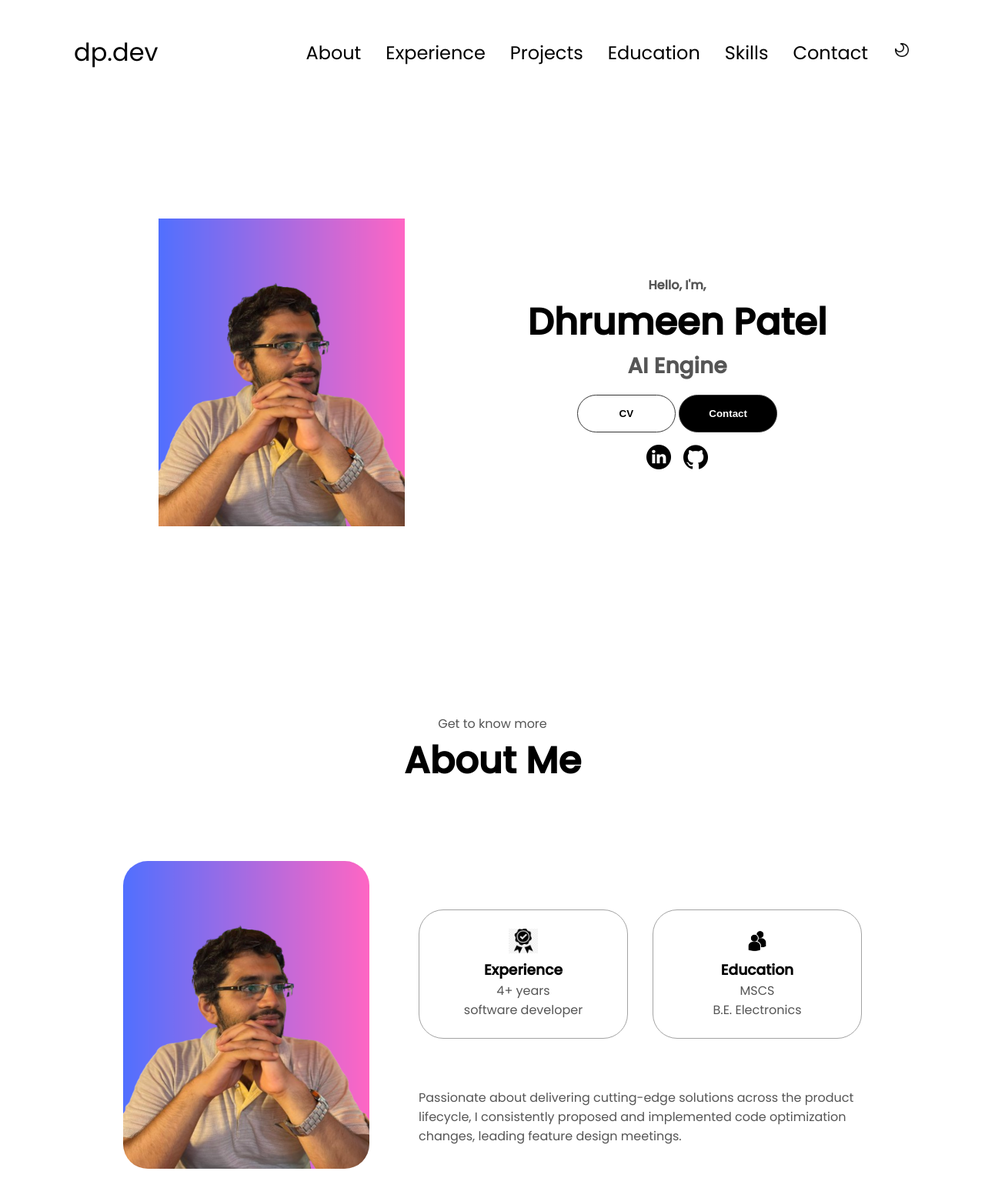
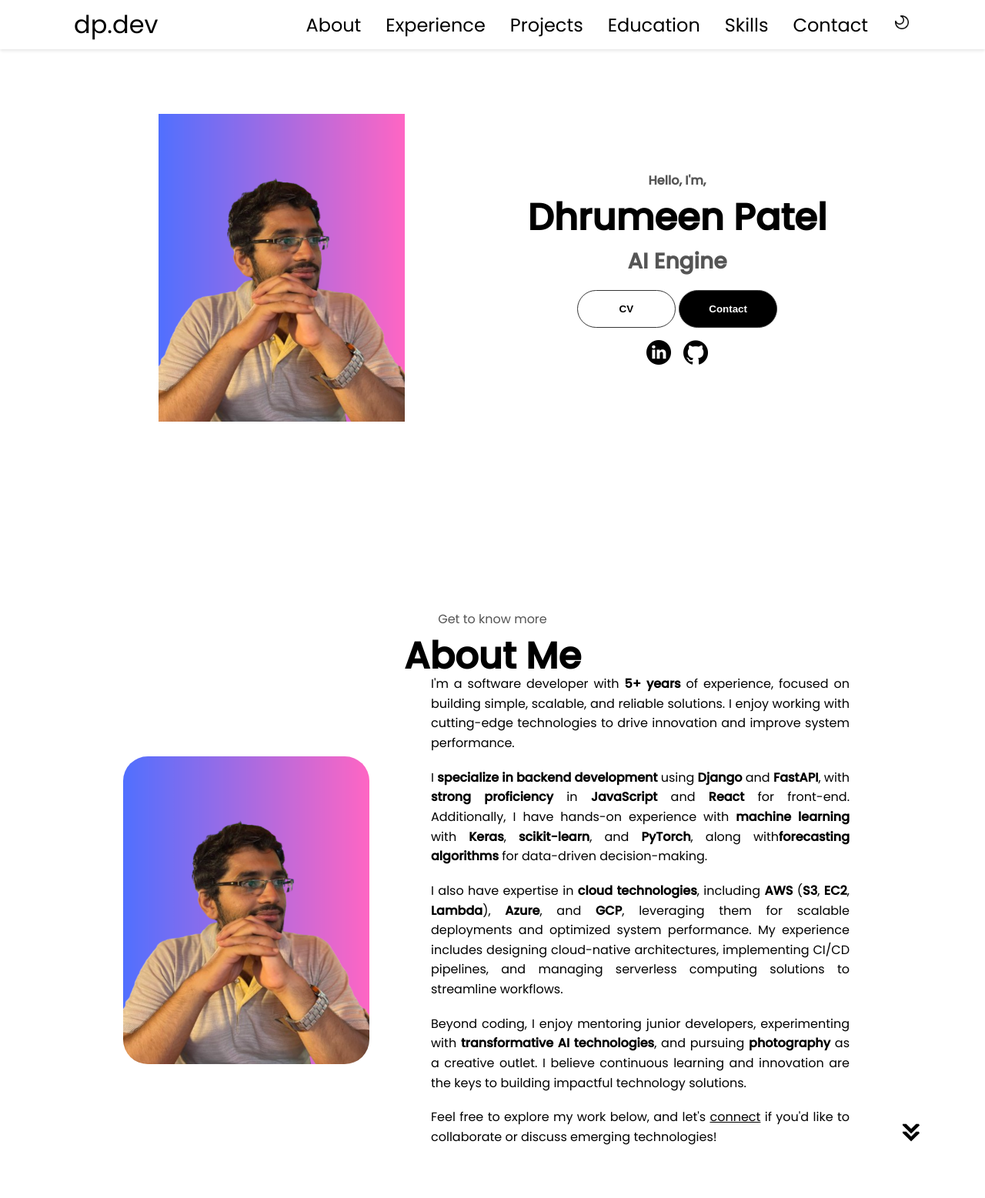
Before and after one commit to dhrp01/dhrp01.github.io, a plain HTML site: page index.html in a window 1280 px wide. Shown: the top 1557 px of the page at 77% size. Drawn offline with Linux system fonts and the light colour scheme.

Commit message:
Update about me sections and top nav bar

```diff
--- a/index.html
+++ b/index.html
@@ -89,20 +89,22 @@
                 <img src="./assets/about-pic.png" alt="Profile picture" class="about-pic">
             </div>
             <div class="about-details-container">
-                <div class="about-containers">
-                    <div class="details-container">
-                        <img src="./assets/experience.png" alt="Experience icon" class="icon" />
-                        <h3>Experience</h3>
-                        <p>4+ years <br /> software developer</p>
-                    </div>
-                    <div class="details-container">
-                        <img src="./assets/education.png" alt="Education icon" class="icon" />
-                        <h3>Education</h3>
-                        <p>MSCS <br /> B.E. Electronics</p>
-                    </div>
-                </div>
                 <div class="text-container">
-                        <p>Passionate about delivering cutting-edge solutions across the product lifecycle, I consistently proposed and implemented code optimization changes, leading feature design meetings.</p>
+                    <p class="about-text">
+                        I'm a software developer with <b>5+ years</b> of experience, focused on building simple, scalable, and reliable solutions. I enjoy working with cutting-edge technologies to drive innovation and improve system performance.
+                    </p>
+                    <p class="about-text">
+                        I <strong>specialize in backend development</strong> using <b>Django</b> and <b>FastAPI</b>, with <strong>strong proficiency</strong> in <b>JavaScript</b> and <b>React</b> for front-end. Additionally, I have hands-on experience with <strong>machine learning</strong> with <b>Keras</b>, <b>scikit-learn</b>, and <b>PyTorch</b>, along with<strong>forecasting algorithms</strong> for data-driven decision-making.
+                    </p>
+                    <p class="about-text">
+                        I also have expertise in <strong>cloud technologies</strong>, including <b>AWS</b> (<b>S3</b>, <b>EC2</b>, <b>Lambda</b>), <b>Azure</b>, and <b>GCP</b>, leveraging them for scalable deployments and optimized system performance. My experience includes designing cloud-native architectures, implementing CI/CD pipelines, and managing serverless computing solutions to streamline workflows.
+                    </p>
+                    <p class="about-text">
+                        Beyond coding, I enjoy mentoring junior developers, experimenting with <b>transformative AI technologies</b>, and pursuing <b>photography</b> as a creative outlet. I believe continuous learning and innovation are the keys to building impactful technology solutions.
+                    </p>
+                    <p class="about-text">
+                        Feel free to explore my work below, and let's <a href="#contact"><u>connect</u></a> if you'd like to collaborate or discuss emerging technologies!
+                    </p>
                 </div>
             </div>
             <img src="./assets/arrow.png" alt="arrow icon" class="icon arrow" onclick="location.href='./#experience'">
@@ -144,7 +146,7 @@
                 <!-- Add more timeline items as needed -->
             </div>
         </div>
-        <img src="./assets/arrow.png" alt="Arrow icon" class="icon arrow" onclick="location.href='./#skills'">
+        <img src="./assets/arrow.png" alt="Arrow icon" class="icon arrow" onclick="location.href='./#projects'">
     </section>
     <section id="projects">
         <p class="section__text__p1">Browse My Recent</p>
@@ -282,7 +284,7 @@
         <div class="carousel-dots" id="projectDots">
             <!-- Dots will be added by JavaScript -->
         </div>
-        <img src="./assets/arrow.png" alt="Arrow icon" class="icon arrow" onclick="location.href='./#contact'"/>
+        <img src="./assets/arrow.png" alt="Arrow icon" class="icon arrow" onclick="location.href='./#education'"/>
     </section>
     <section id="education">
         <p class="section__text__p1">Where I Learned</p>
@@ -327,7 +329,7 @@
                 </div>
             </div>
         </div>
-        <img src="./assets/arrow.png" alt="Arrow icon" class="icon arrow" onclick="location.href='./#experience'">
+        <img src="./assets/arrow.png" alt="Arrow icon" class="icon arrow" onclick="location.href='./#skills'">
     </section>
     <section id="skills">
         <p class="section__text__p1">Explore My</p>
@@ -706,7 +708,7 @@
                 </div>
             </div>
         </div>
-        <img src="./assets/arrow.png" alt="Arrow icon" class="icon arrow" onclick="location.href='./#projects'">
+        <img src="./assets/arrow.png" alt="Arrow icon" class="icon arrow" onclick="location.href='./#contact'">
     </section>
     <section id="contact">
         <p class="section__text__p1">Want to know more?</p>
@@ -722,7 +724,7 @@
             </div>
         </div>
     </section>
-    <footer>
+    <footer id="footer-nav">
         <nav>
             <div class="nav-links-container">
                 <ul class="nav-links">
@@ -735,7 +737,8 @@
                 </ul>
             </div>
         </nav>
-        <p>Copyright &#169; 2025 Dhrumeen Kishor Patel. All Rights Reserved</p>
+        <p>The end. Or is it a new beginning?</p>
+        <p>Copyright &#169; 2025 Dhrumeen Patel. All Rights Reserved</p>
     </footer>
     <script src="script.js"></script>
 </body>
--- a/style.css
+++ b/style.css
@@ -36,7 +36,20 @@ nav, .nav-links {
 nav {
     justify-content: space-around;
     align-items: center;
-    height: 17vh;
+    height: 8vh;
+}
+
+#desktop-nav {
+    position: fixed;
+    width: 100%;
+    z-index: 100;
+    background-color: var(--bg-color);
+    box-shadow: 0 2px 4px rgba(0, 0, 0, 0.1);
+    transition: all 0.3s ease;
+}
+
+#footer-nav {
+    height: 8vh;
 }
 
 .nav-links {
@@ -337,6 +350,12 @@ section{
     width: 10rem;
     justify-content: space-around;
     gap: 0.5rem;
+}
+
+
+/* Education Section */
+#education {
+    position: relative;
 }
 
 /* Match box styling with skills and projects */
@@ -1062,3 +1081,19 @@ body {
         max-width: 600px;  /* Adjusted for single column */
     }
 }
+
+.text-container {
+    padding: 1rem;
+}
+
+.about-text {
+    color: var(--text-color);
+    font-size: 1rem;
+    line-height: 1.6;
+    margin-bottom: 1.2rem;
+    text-align: justify;
+}
+
+.about-text:last-child {
+    margin-bottom: 0;
+}
```
